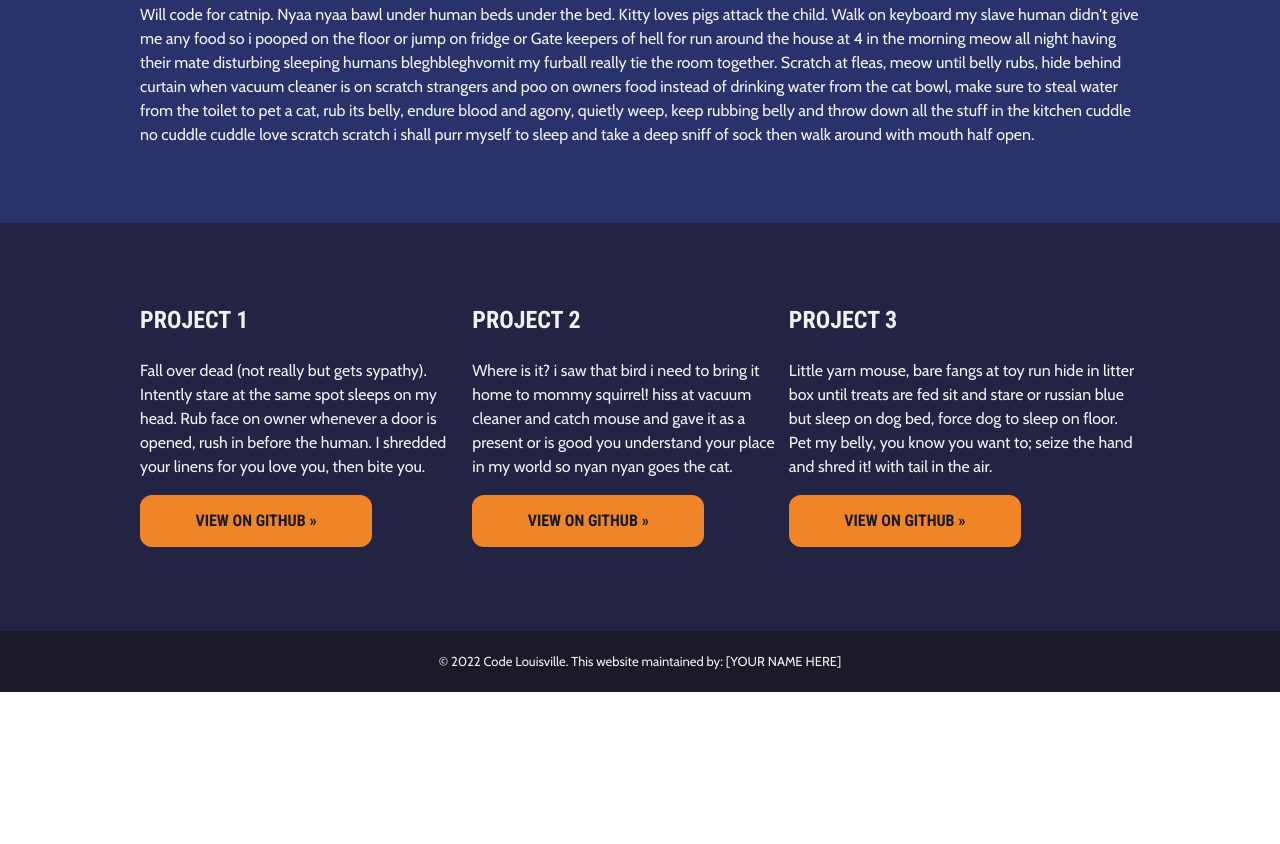
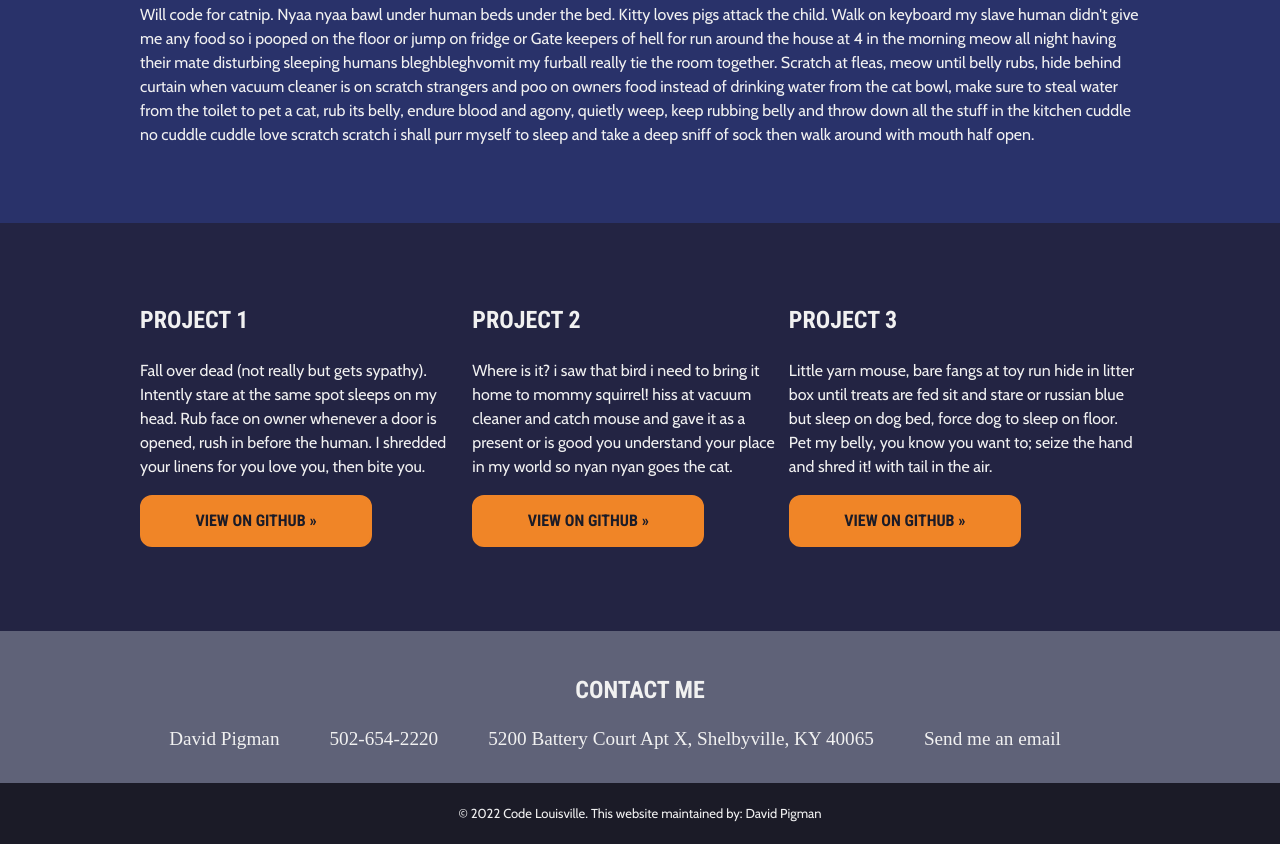
Before and after one commit to atmycrossroads/DP_KC-1, a plain HTML site: page index.html in a window 1280 px wide. Shown: the part 1232-2076 px from the top of the page. Before the commit the page ends 1924 px from the top, so only its background shows below. Drawn offline with nearby package versions, Linux system fonts and the light colour scheme.

Commit message:
didnt like hero content div so customized it also

```diff
--- a/css/style.css
+++ b/css/style.css
@@ -48,7 +48,9 @@ body {
 }
 
 .hero-container {
-    display: block;
+    display: flex;
+    justify-content: center;
+    align-items: center;
     background: url('https://images.pexels.com/photos/546819/pexels-photo-546819.jpeg?cs=srgb&dl=pexels-luis-gomes-546819.jpg&fm=jpg') center center no-repeat;
     background-size: cover;
     height: 80vh;
@@ -57,8 +59,9 @@ body {
 }
 
 .hero-content {
+    background-color: rgba(53, 53, 116, 0.801);
     width: 100%;
-    max-width: 1000px;
+    /*max-width: 1000px;*/
     text-align: center;
     padding: 24px;
     margin: 0 auto;
@@ -81,6 +84,39 @@ body {
     justify-content: center;
     align-items: center;
     padding: 12px;
+}
+
+.contactme-container {
+    background: #5f6278;
+    display: flex;
+    justify-content: center;
+    align-items: center;
+    padding: 10px 0px 20px 0px;
+}
+
+.contactme-content {
+    color: #F1F1F1;
+    padding: 12px 0 12px 0;
+    text-align: center;
+
+}
+ul#contactlist{
+    color: #F1F1F1;
+    list-style: none;
+    display: flex;
+    flex-direction: row;
+    padding: 0;
+    margin: 0;
+}
+
+ul#contactlist li{
+    padding-right: 50px;
+    text-align: justify;
+    font-size: larger;
+}
+
+ul#contactlist li a{
+    color: #F1F1F1;
 }
 
 .projects-container {
@@ -178,9 +214,9 @@ a:hover, a:active {
     border: 2px solid #333333;
 }
 .hero-content .btn:hover, .hero-content .btn:active {
-    background: #333333;
+    background: #74b44a;
     color: #F1F1F1;
-    border: 2px solid #666666;
+    border: 2px solid #74b44a;
 }
 
 .btn, .btn:visited  {
--- a/index.html
+++ b/index.html
@@ -1,11 +1,12 @@
 <!DOCTYPE html>
 <html lang="en">
 
-  <head>
+<head>
 
     <meta charset="UTF-8">
 
     <meta http-equiv="X-UA-Compatible" content="ie=edge">
+    <meta name="viewport" content="width-device-width, initial-scale=1" />
 
     <title>Code Louisville Student Portfolio</title>
 
@@ -14,9 +15,9 @@
     <link rel="stylesheet" href="css/style.css">
     <link rel="icon" href="img/favicon.ico" type="image/x-icon">
 
-  </head>
+</head>
 
-  <body>
+<body>
 
     <section class="header-container">
 
@@ -56,7 +57,8 @@
 
             <h1>You're Going to Hire Me.</h1>
 
-            <p>Hello, my name is [INSERT NAME] I'm a student at Code Lousville. In about 24 weeks I will have the skills and knowledge to be hired as a Junior Web Developer.</p>
+            <p>Hello, my name is David Pigman I'm a student at Code Lousville. In about 24 weeks I will have the skills
+                and knowledge to be hired as a Junior Web Developer.</p>
 
             <a href="#aboutme" class="btn">Learn More About Me</a>
 
@@ -68,11 +70,19 @@
 
         <div class="aboutme-content">
 
-            <img src="http://placekitten.com/600" alt="Profile Photo" class="aboutme-photo">
+            <img src="img/kyrain.jpg" alt="Profile Photo" class="aboutme-photo">
 
             <h2>About Me</h2>
 
-            <p>Will code for catnip. Nyaa nyaa bawl under human beds under the bed. Kitty loves pigs attack the child. Walk on keyboard my slave human didn't give me any food so i pooped on the floor or jump on fridge or Gate keepers of hell for run around the house at 4 in the morning meow all night having their mate disturbing sleeping humans bleghbleghvomit my furball really tie the room together. Scratch at fleas, meow until belly rubs, hide behind curtain when vacuum cleaner is on scratch strangers and poo on owners food instead of drinking water from the cat bowl, make sure to steal water from the toilet to pet a cat, rub its belly, endure blood and agony, quietly weep, keep rubbing belly and throw down all the stuff in the kitchen cuddle no cuddle cuddle love scratch scratch i shall purr myself to sleep and take a deep sniff of sock then walk around with mouth half open. </p>
+            <p>Will code for catnip. Nyaa nyaa bawl under human beds under the bed. Kitty loves pigs attack the child.
+                Walk on keyboard my slave human didn't give me any food so i pooped on the floor or jump on fridge or
+                Gate keepers of hell for run around the house at 4 in the morning meow all night having their mate
+                disturbing sleeping humans bleghbleghvomit my furball really tie the room together. Scratch at fleas,
+                meow until belly rubs, hide behind curtain when vacuum cleaner is on scratch strangers and poo on owners
+                food instead of drinking water from the cat bowl, make sure to steal water from the toilet to pet a cat,
+                rub its belly, endure blood and agony, quietly weep, keep rubbing belly and throw down all the stuff in
+                the kitchen cuddle no cuddle cuddle love scratch scratch i shall purr myself to sleep and take a deep
+                sniff of sock then walk around with mouth half open. </p>
 
         </div>
 
@@ -86,7 +96,9 @@
 
                 <h3>Project 1</h3>
 
-                <p>Fall over dead (not really but gets sypathy). Intently stare at the same spot sleeps on my head. Rub face on owner whenever a door is opened, rush in before the human. I shredded your linens for you love you, then bite you.</p>
+                <p>Fall over dead (not really but gets sypathy). Intently stare at the same spot sleeps on my head. Rub
+                    face on owner whenever a door is opened, rush in before the human. I shredded your linens for you
+                    love you, then bite you.</p>
 
                 <p><a href="#" class="btn">View on GitHub &raquo;</a></p>
 
@@ -96,7 +108,9 @@
 
                 <h3>Project 2</h3>
 
-                <p>Where is it? i saw that bird i need to bring it home to mommy squirrel! hiss at vacuum cleaner and catch mouse and gave it as a present or is good you understand your place in my world so nyan nyan goes the cat. </p>
+                <p>Where is it? i saw that bird i need to bring it home to mommy squirrel! hiss at vacuum cleaner and
+                    catch mouse and gave it as a present or is good you understand your place in my world so nyan nyan
+                    goes the cat. </p>
 
                 <p><a href="#" class="btn">View on GitHub &raquo;</a></p>
 
@@ -106,7 +120,9 @@
 
                 <h3>Project 3</h3>
 
-                <p>Little yarn mouse, bare fangs at toy run hide in litter box until treats are fed sit and stare or russian blue but sleep on dog bed, force dog to sleep on floor. Pet my belly, you know you want to; seize the hand and shred it! with tail in the air. </p>
+                <p>Little yarn mouse, bare fangs at toy run hide in litter box until treats are fed sit and stare or
+                    russian blue but sleep on dog bed, force dog to sleep on floor. Pet my belly, you know you want to;
+                    seize the hand and shred it! with tail in the air. </p>
 
                 <p><a href="#" class="btn">View on GitHub &raquo;</a></p>
 
@@ -116,11 +132,29 @@
 
     </section>
 
+    <section class="contactme-container" id="contactme">
+
+        <div class="contactme-content">
+
+            <h3>Contact Me</h3>
+
+            <ul id="contactlist">
+                <li>David Pigman</li>
+                <li>502-654-2220</li>
+                <li>5200 Battery Court Apt X, Shelbyville, KY 40065</li>
+                <li><a href="mailto: mylilbox@gmail.com">Send me an email</a></li>
+
+            </ul>
+
+        </div>
+
+    </section>
+
     <section class="footer-container">
 
         <footer class="footer-content">
 
-            <p>&copy; 2022 Code Louisville. This website maintained by: [YOUR NAME HERE]</p>
+            <p>&copy; 2022 Code Louisville. This website maintained by: David Pigman</p>
 
         </footer>
 
@@ -131,4 +165,5 @@
     <script src="js/app.js"></script>
 
 </body>
+
 </html>
```
Also changed, not shown: img/kyrain.jpg (added).
